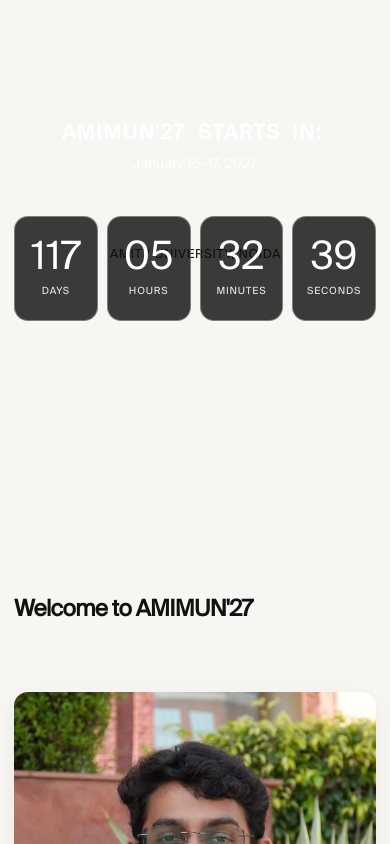
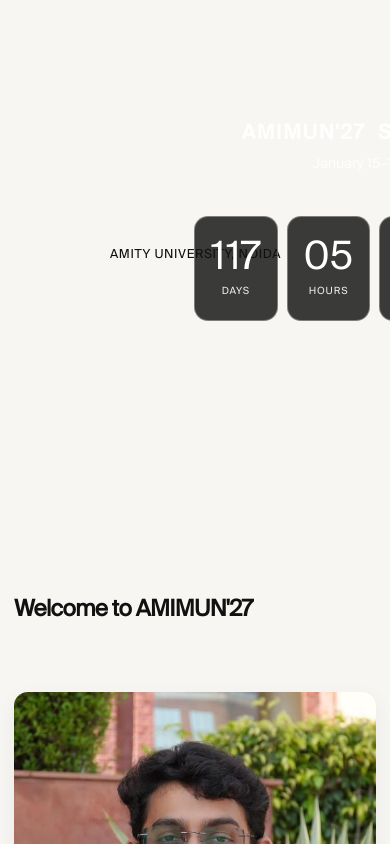
Before and after one commit to Lonewolf-lab/AMIMUN-27_Main, a Next.js app: page / in a window 390 px wide. Shown: the part 2920-3764 px from the top of the page. Built offline with nearby package versions, Linux system fonts and the light colour scheme; grey boxes are pictures that could not be loaded.

Commit message:
removed video and added the photo of university also fixed the missed image in cache error

```diff
--- a/next.config.ts
+++ b/next.config.ts
@@ -5,12 +5,7 @@
   poweredByHeader: false,
   images: {
     formats: ["image/avif", "image/webp"],
-    localPatterns: [
-      {
-        pathname: "/videos/amity-photo.jpg",
-        search: "?v=20260922",
-      },
-    ],
+
     deviceSizes: [640, 750, 828, 1080, 1200, 1920, 2048, 3840],
     imageSizes: [16, 32, 48, 64, 96, 128, 256, 384],
     minimumCacheTTL: 86400,
--- a/src/components/home/Countdown/Countdown.module.css
+++ b/src/components/home/Countdown/Countdown.module.css
@@ -13,6 +13,8 @@
   width: 100%;
   max-width: var(--content-max-width-wide);
   margin: 0 auto;
+  transform: translateX(calc((1 - var(--countdown-progress)) * 420px));
+  will-change: transform;
 }
 
 .header {
@@ -44,16 +46,6 @@
   grid-template-columns: repeat(4, minmax(0, 1fr));
   gap: var(--space-s);
   margin: var(--space-l) auto 0;
-  opacity: 0;
-  transform: translateX(420px);
-  transition:
-    opacity 0.8s var(--ease),
-    transform 0.8s var(--ease);
-}
-
-.visible .timer {
-  opacity: 1;
-  transform: translateX(0);
 }
 
 .unit {
@@ -88,10 +80,13 @@
     bottom: 6%;
   }
 
+  .inner {
+    transform: translateX(calc((1 - var(--countdown-progress)) * 180px));
+  }
+
   .timer {
     gap: var(--space-xs);
     margin-top: var(--space-xl);
-    transform: translateX(180px);
   }
 
   .unit {
@@ -109,9 +104,7 @@
 }
 
 @media (prefers-reduced-motion: reduce) {
-  .timer {
-    opacity: 1;
+  .inner {
     transform: none;
-    transition: none;
   }
 }
--- a/src/components/home/Countdown/Countdown.tsx
+++ b/src/components/home/Countdown/Countdown.tsx
@@ -1,6 +1,6 @@
 "use client";
 
-import { useEffect, useRef, useState } from "react";
+import { useEffect, useState, type CSSProperties } from "react";
 import { TextReveal } from "@/components/animations/TextReveal";
 import styles from "./Countdown.module.css";
 
@@ -24,10 +24,12 @@
   };
 }
 
-export function Countdown() {
-  const sectionRef = useRef<HTMLElement | null>(null);
+interface CountdownProps {
+  scrollProgress: number;
+}
+
+export function Countdown({ scrollProgress }: CountdownProps) {
   const [timeRemaining, setTimeRemaining] = useState<ReturnType<typeof getTimeRemaining> | null>(null);
-  const [isVisible, setIsVisible] = useState(false);
 
   useEffect(() => {
     const updateTime = () => setTimeRemaining(getTimeRemaining());
@@ -37,33 +39,10 @@
     return () => window.clearInterval(interval);
   }, []);
 
-  useEffect(() => {
-    const section = sectionRef.current;
-    if (!section) return;
-
-    if (window.matchMedia("(prefers-reduced-motion: reduce)").matches) {
-      setIsVisible(true);
-      return;
-    }
-
-    const observer = new IntersectionObserver(
-      ([entry]) => {
-        if (!entry.isIntersecting) return;
-
-        setIsVisible(true);
-        observer.unobserve(entry.target);
-      },
-      { threshold: 0.15 }
-    );
-
-    observer.observe(section);
-    return () => observer.disconnect();
-  }, []);
-
   return (
     <section
-      ref={sectionRef}
-      className={`${styles.section} ${isVisible ? styles.visible : ""}`.trim()}
+      className={styles.section}
+      style={{ "--countdown-progress": scrollProgress } as CSSProperties}
       aria-labelledby="countdown-heading"
     >
       <div className={styles.inner}>
--- a/src/components/home/ScrollGallery/ScrollGallery.tsx
+++ b/src/components/home/ScrollGallery/ScrollGallery.tsx
@@ -128,7 +128,7 @@
             ))}
           </div>
 
-          <Countdown />
+          <Countdown scrollProgress={progress} />
         </div>
       </div>
     </section>
--- a/src/components/home/TestimonialQuote/TestimonialQuote.module.css
+++ b/src/components/home/TestimonialQuote/TestimonialQuote.module.css
@@ -139,6 +139,7 @@
   line-height: 1.75;
   color: var(--color-text-secondary);
   margin: 0;
+  text-align: justify;
 }
 
 /* ── Active In-View Triggered States ─────────────── */
```
